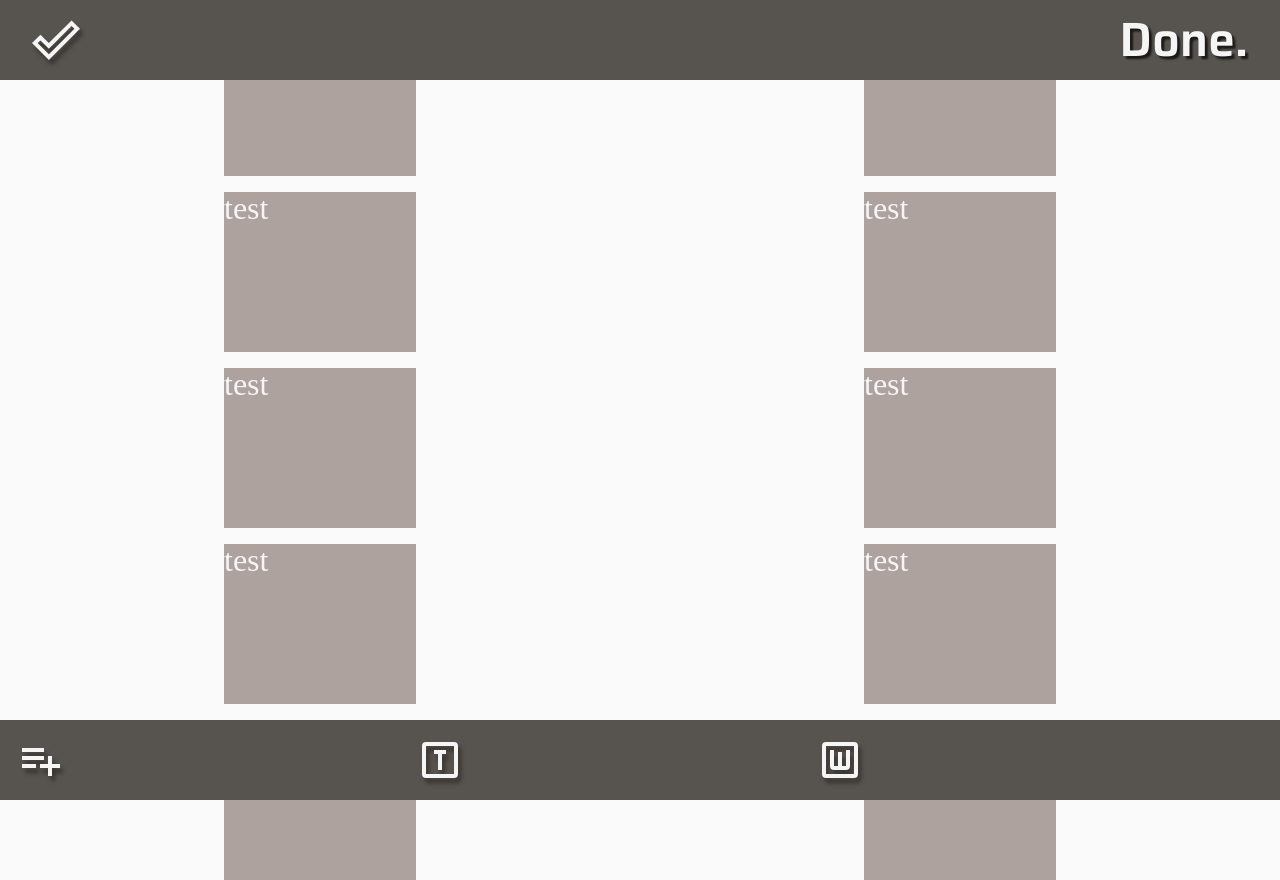
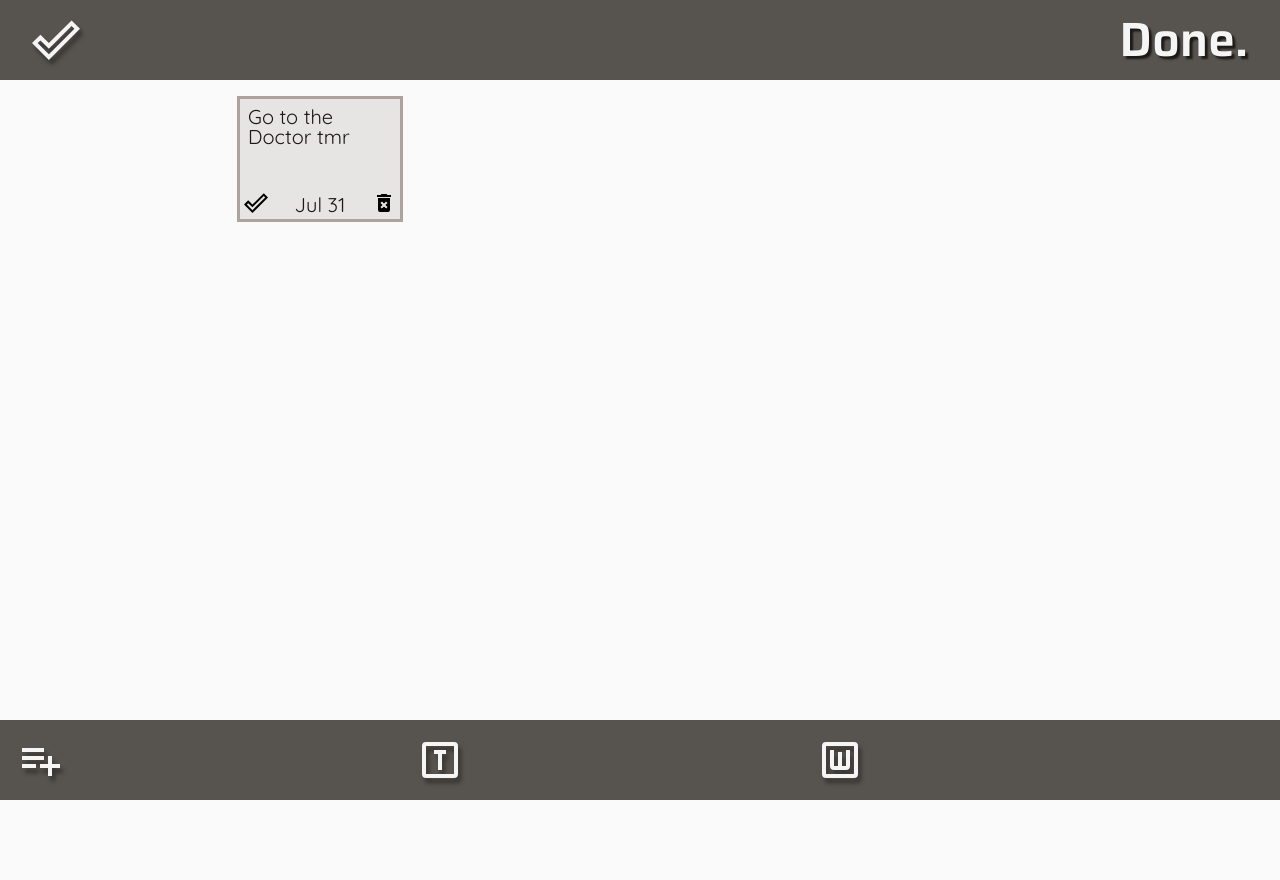
Before and after one commit to Gatteber/todo-app, a website built with webpack: page dist/index.html in a window 1280 px wide. After the commit the page ends 800 px from the top, so only its background shows below. Built offline with Linux system fonts and the light colour scheme.

Commit message:
finished card styling, added icons for complete and delete. Added font for cards.

```diff
--- a/src/pageinit.js
+++ b/src/pageinit.js
@@ -29,16 +29,27 @@ const renderPage = (() => {
 
     //body
     const getCardBody = domManip.grabEl('content-body');
-    domManip.makeEl(getCardBody, 'div', 'card-item', "test");
-    domManip.makeEl(getCardBody, 'div', 'card-item', "test");
-    domManip.makeEl(getCardBody, 'div', 'card-item', "test");
-    domManip.makeEl(getCardBody, 'div', 'card-item', "test");
-    domManip.makeEl(getCardBody, 'div', 'card-item', "test");
-    domManip.makeEl(getCardBody, 'div', 'card-item', "test");
-    domManip.makeEl(getCardBody, 'div', 'card-item', "test");
-    domManip.makeEl(getCardBody, 'div', 'card-item', "test");
-    domManip.makeEl(getCardBody, 'div', 'card-item', "test");
-    domManip.makeEl(getCardBody, 'div', 'card-item', "test");
+    domManip.makeEl(getCardBody, 'div', 'card-item');
+    const getcardItem = domManip.grabEl('card-item');
+    domManip.makeEl(getcardItem, 'div', 'card-text', "Go to the Doctor tmr");
+    domManip.makeEl(getcardItem, 'div', 'card-done');
+    domManip.makeEl(getcardItem, 'div', 'card-date', "Jul 31");
+    domManip.makeEl(getcardItem, 'div', 'card-delete');
+
+    // domManip.makeEl(getCardBody, 'div', 'card-item', "Pick up Groceries");
+    // domManip.makeEl(getCardBody, 'div', 'card-item', "ok up to 20 characters");
+    // domManip.makeEl(getCardBody, 'div', 'card-item', "test");
+    // domManip.makeEl(getCardBody, 'div', 'card-item', "test");
+    // domManip.makeEl(getCardBody, 'div', 'card-item', "test");
+    // domManip.makeEl(getCardBody, 'div', 'card-item', "test");
+    // domManip.makeEl(getCardBody, 'div', 'card-item', "test");
+    // domManip.makeEl(getCardBody, 'div', 'card-item', "test");
+    // domManip.makeEl(getCardBody, 'div', 'card-item', "test");
+    // domManip.makeEl(getCardBody, 'div', 'card-item', "test");
+    // domManip.makeEl(getCardBody, 'div', 'card-item', "test");
+    // domManip.makeEl(getCardBody, 'div', 'card-item', "test");
+    // domManip.makeEl(getCardBody, 'div', 'card-item', "test");
+    // domManip.makeEl(getCardBody, 'div', 'card-item', "test");
 
 
     //nav
--- a/src/scss/_pageinit.scss
+++ b/src/scss/_pageinit.scss
@@ -7,10 +7,16 @@
     font-weight: 600;
     font-style: normal;
 }
+@font-face {
+    font-family: 'Quicksand';
+    src: url('/src/Quicksand.ttf') format('truetype');
+    font-weight: 400;
+    font-style: normal;
+}
 
 #content {
     // display: grid;
-    // grid-template-rows: 10vh 70vh 10vh;
+    // grid-template-rows: 10vh 80vh 10vh;
     // grid-template-areas:
     // "header"
     // "con"
@@ -86,9 +92,9 @@
     grid-area: con;
     background-color: $stone50;
     font-size: 2rem;
-    color: $stone100;
-    // padding-top: 90px;
-    // padding-bottom: 100px;
+    color: $stone900;
+    margin: 10vh 0 10vh 0;
+    padding: 1rem 0 0 0;
 
     //grid for cards
     display: grid;
@@ -96,10 +102,58 @@
     grid-template-columns: repeat(2, 1fr);
 
     .card-item {
+        font-family: 'Quicksand';
         justify-self: center;
-        margin-top: 1rem;
-        width: 12rem;
-        height: 10rem;
-        background-color: $stone400;
+        margin: 0 0 1rem 0;
+        // width: 10rem;
+        // height: 8rem;
+        width: 20vh;
+        height: 15vh;
+        background-color: $stone200;
+        border: 3px solid $stone400;
+
+        //grid display for card
+        display: grid;
+        grid-template-rows: (2, 1fr);
+        grid-template-columns: (3, 1fr 2fr 1fr);
+        grid-template-areas:
+        "text text text"
+        "done date delete";
+        justify-items: center;
+        justify-content: space-between;
+        align-items: end;
+
+        .card-text {
+            align-self: start;
+            grid-area: text;
+            font-size: 1.25rem;
+            margin: 0.5rem 0.5rem 0.5rem 0.5rem;
+        }
+
+        .card-done {
+            grid-area: done;
+            justify-self: start;
+            background-image: url(/src/img/check-outline.svg);
+            width: 1.5rem;
+            height: 1.5rem;
+            margin: 0 0 0.25rem 0.25rem;
+
+        }
+
+        .card-date {
+            grid-area: date;
+            font-size: 1.25rem;
+            margin: 0 0 0.25rem 0;
+        }
+
+        .card-delete {
+            grid-area: delete;
+            justify-self: end;
+            background-image: url(/src/img/delete-forever.svg);
+            width: 1.5rem;
+            height: 1.5rem;
+            margin: 0 0.25rem 0.25rem 0;
+
+        }
     }
 }
--- a/src/style.scss
+++ b/src/style.scss
@@ -9,7 +9,8 @@
 
 /* all styles after this overwrite imports/meyer */
 body {
-    background-color: lightcoral;
+    // background-color: lightcoral;
+    background-color: $stone50;
     color: red;
 }
 
```
Also changed, not shown: dist/3672ce28d245c8f7bbef.svg (added), dist/cf52df73d8529b4815ed.ttf (added), dist/main.js, src/Quicksand.ttf (added), src/img/delete-forever.svg (added).
